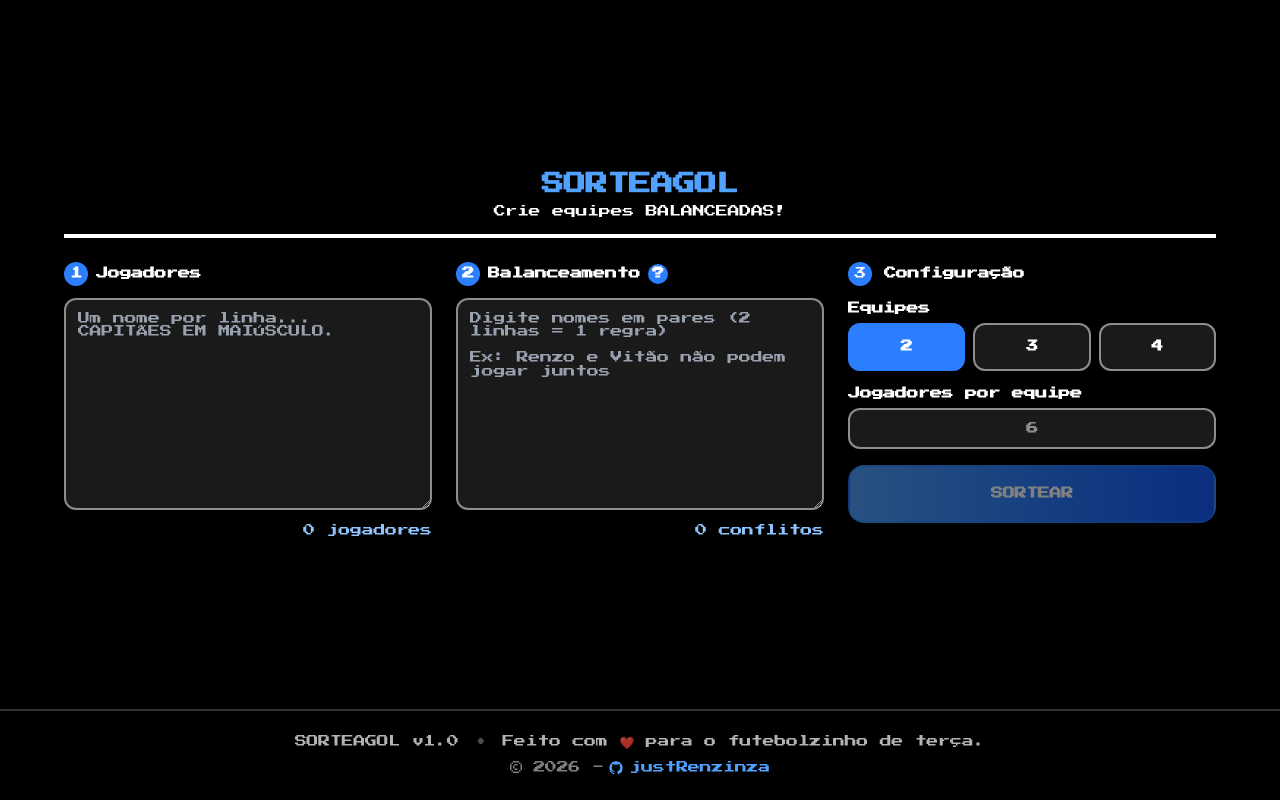
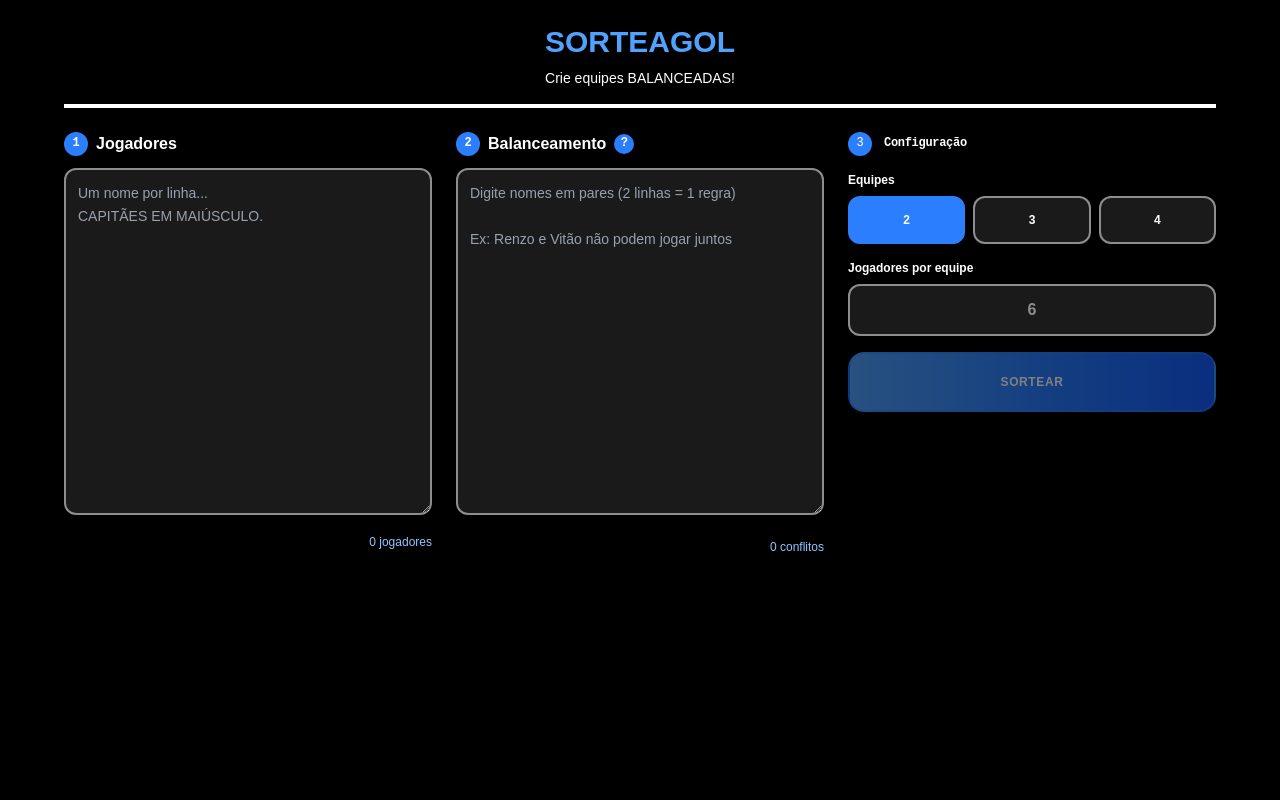
Before and after one commit to justRenzinza/sorteagol, a Next.js app: page / in a window 1280 px wide. Built offline with nearby package versions, Linux system fonts and the light colour scheme; a web font is replaced by a local one.

Commit message:
alteraçoes pra corrigir zoom chato

```diff
--- a/src/app/globals.css
+++ b/src/app/globals.css
@@ -42,3 +42,13 @@ body {
 .font-pixel h1 {
 	font-size: 1.4rem !important;
 }
+
+/* Previne zoom em inputs mobile */
+@media screen and (max-width: 768px) {
+  input[type="text"],
+  input[type="number"],
+  textarea,
+  select {
+    font-size: 16px !important; /* iOS não dá zoom se >= 16px */
+  }
+}
--- /dev/null
+++ b/src/app/head.tsx
@@ -0,0 +1,8 @@
+// src/app/head.tsx
+export default function Head() {
+	return (
+		<>
+			<meta name="viewport" content="width=device-width, initial-scale=1.0, maximum-scale=1.0, user-scalable=no" />
+		</>
+	);
+}
--- a/src/app/layout.tsx
+++ b/src/app/layout.tsx
@@ -1,30 +1,42 @@
 // src/app/layout.tsx
 import type { Metadata } from "next";
+import localFont from "next/font/local";
 import "./globals.css";
-import Footer from "./components/Footer";
+
+const geistSans = localFont({
+	src: "./fonts/GeistVF.woff",
+	variable: "--font-geist-sans",
+	weight: "100 900",
+});
+const geistMono = localFont({
+	src: "./fonts/GeistMonoVF.woff",
+	variable: "--font-geist-mono",
+	weight: "100 900",
+});
 
 export const metadata: Metadata = {
-	title: "Sorteagol",
-	description: "Sorteio de equipes balanceadas para futebol",
+	title: "Sorteagol - Sorteio de Equipes",
+	description: "Sistema de sorteio de equipes balanceadas para futebol",
+	// 🔥 ADICIONE ISSO:
+	viewport: {
+		width: 'device-width',
+		initialScale: 1,
+		maximumScale: 1, // Bloqueia zoom
+		userScalable: false, // Desabilita zoom manual
+	},
 };
 
 export default function RootLayout({
 	children,
-}: {
+}: Readonly<{
 	children: React.ReactNode;
-}) {
+}>) {
 	return (
 		<html lang="pt-BR">
-			<head>
-				<link rel="preconnect" href="https://fonts.googleapis.com" />
-				<link rel="preconnect" href="https://fonts.gstatic.com" crossOrigin="anonymous" />
-				<link href="https://fonts.googleapis.com/css2?family=Press+Start+2P:wght@400&display=swap" rel="stylesheet" />
-			</head>
-			<body className="font-pixel bg-black text-white min-h-screen antialiased flex flex-col overflow-x-hidden">
-				<div className="flex-1 flex items-center justify-center">
-					{children}
-				</div>
-				<Footer />
+			<body
+				className={`${geistSans.variable} ${geistMono.variable} antialiased`}
+			>
+				{children}
 			</body>
 		</html>
 	);
```
Also changed, not shown: src/components/Footer.tsx (renamed from src/app/components/Footer.tsx).
